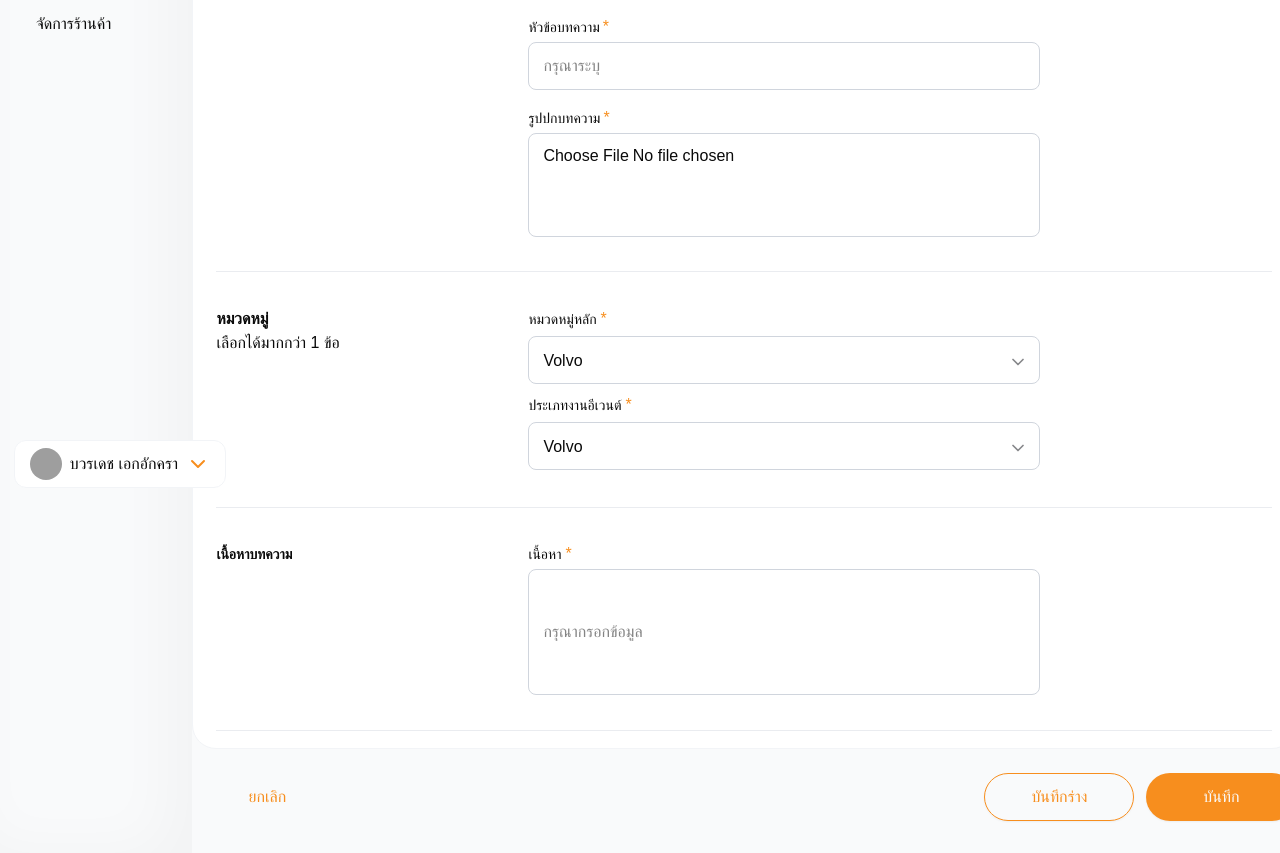
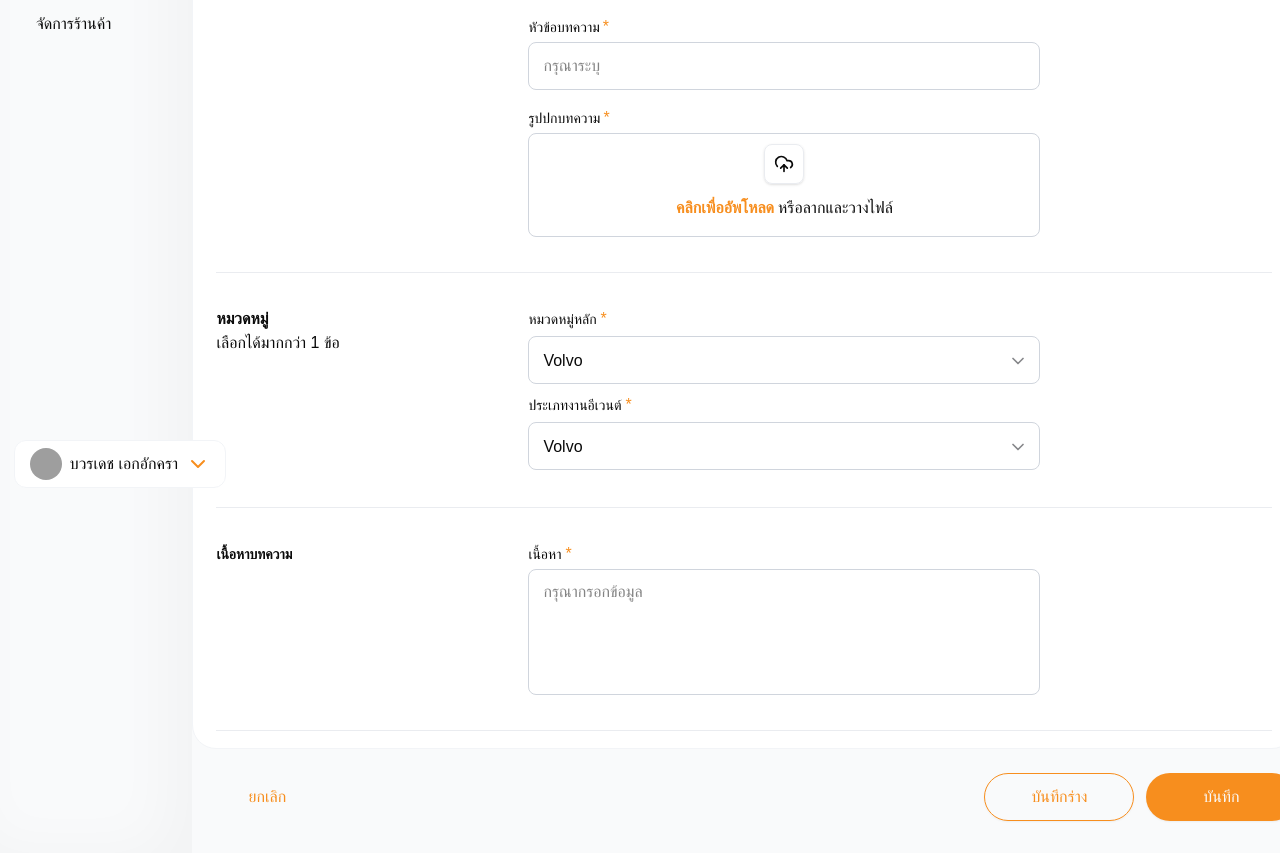
Before and after one commit to prompipat/SoftDev_Frontend, a React (Vite) app: page /writeblog in a window 1280 px wide. Shown: the part 280-1133 px from the top of the page. Built offline with nearby package versions, Linux system fonts and the light colour scheme; grey boxes are pictures that could not be loaded; a web font is replaced by a local one.

Commit message:
95% - not link api

```diff
--- a/src/pages/WriteBlog.jsx
+++ b/src/pages/WriteBlog.jsx
@@ -1,8 +1,7 @@
 import axios from "axios";
 import { useState } from "react";
 import { Button } from "@/components/ui/button";
-import { ChevronDown } from "lucide-react";
-import { Upload } from 'lucide-react';
+import { ChevronDown,CloudUpload } from "lucide-react";
 
 import NavbarRestCustom from "../components/ui/Navbar-rest-custom";
 
@@ -61,7 +60,7 @@ function WriteBlog() {
                                 id="timestamp"
                                 value={Payload.timestamp}
                                 placeholder="เลือกข้อมูล"
-                                className="h-[48px] pl-[14px] pr-[14px] pt-[10px] pb-[10px] border-[1px] border-[#D0D5DD] rounded-md"
+                                className="appearance-none h-[48px] pl-[14px] pr-[14px] pt-[10px] pb-[10px] border-[1px] border-[#D0D5DD] rounded-md"
                                 />
                             </div>
 
@@ -85,15 +84,27 @@ function WriteBlog() {
                                         accept=".jpg,.jpeg,.png"
                                         id="img"
                                         value={Payload.imgurl}
-                                        className="w-[512px] h-[104px] pl-[14px] pr-[14px] pt-[10px] pb-[10px] border-[1px] border-[#D0D5DD] rounded-md"
+                                        className="hidden w-[512px] h-[104px] pl-[14px] pr-[14px] pt-[10px] pb-[10px] border-[1px] border-[#D0D5DD] rounded-md"
                                     />
+                                    <label
+                                    htmlFor="img"
+                                    class="flex flex-col items-center gap-[12px] w-[512px] h-[104px] pl-[14px] pr-[14px] pt-[10px] pb-[10px] border-[1px] border-[#D0D5DD] rounded-md"
+                                    >
+                                    <div className="flex w-[40px] h-[40px] justify-center items-center shadow-sm border-[1px] border-[#EAECF0] rounded-[8px]">
+                                        <CloudUpload className="h-fit w-[20px] h-[20px]"/>
+                                    </div>
+                                    <div className="flex gap-[4px] text-[14px]">
+                                        <p className="cursor-pointer text-[#F78E1E] font-[600]">คลิกเพื่ออัพโหลด</p>
+                                        <p>หรือลากและวางไฟล์</p>
+                                    </div>
+                                </label>
                                 </div>
                             </div>
                         </form>
                     </div>
 
                     {/* Divider */}
-                    <div className="w-[1056px] h-[1px] bg-[#EAECF0]"></div>
+                    <div className="w-[1056px] h-[0.5px] bg-[#EAECF0]"></div>
 
                     {/* Content (Blog Category) */}
                     <div className="flex w-[1056px] h-[166px]">
@@ -142,12 +153,10 @@ function WriteBlog() {
                         <form className="grid w-[512px]">
                             <div className="grid h-fit gap-[6px]">
                                 <label><p className="flex h-[21px] text-[14px]">เนื้อหา <p className="text-[#F78E1E] pl-[4px]">*</p></p></label>
-                                <input
-                                type="textarea"
+                                <textarea
                                 id="detail"
-                                value={Payload.detail}
                                 placeholder="กรุณากรอกข้อมูล"
-                                className="h-[126px] pl-[14px] pr-[14px] pt-[10px] pb-[10px] border-[1px] border-[#D0D5DD] rounded-md"
+                                className="resize-none h-[126px] pl-[14px] pr-[14px] pt-[10px] pb-[10px] border-[1px] border-[#D0D5DD] rounded-md"
                                 />
                             </div>
                         </form>
```
